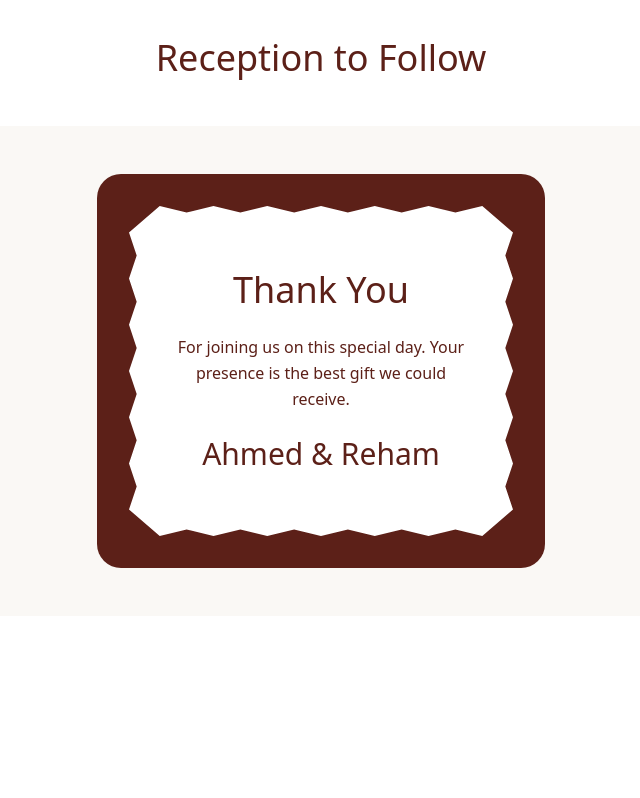
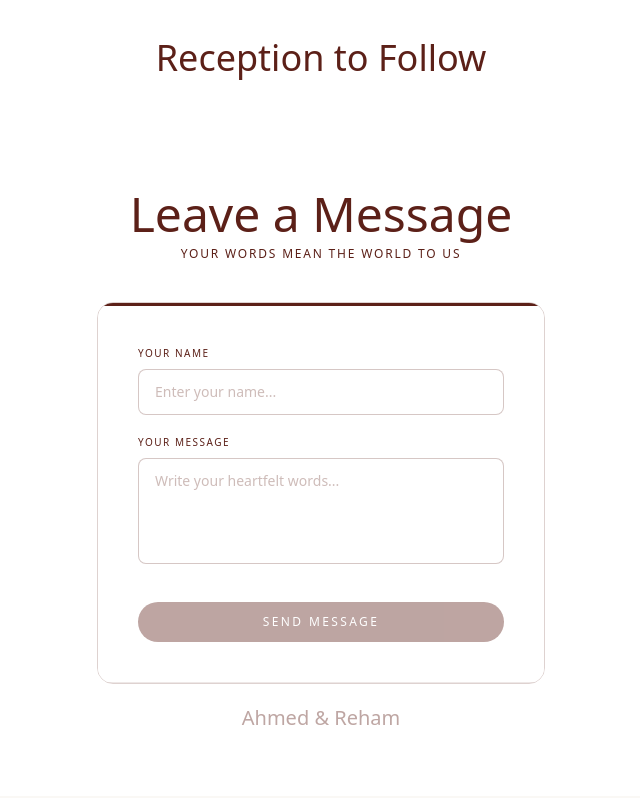
Before and after one commit to Bn3lii/ahmed-reham-invitation, a Next.js app: page / in a window 1280 px wide. Shown: the part 2682-3480 px from the top of the page, without its empty margins (319-959 px from the left). Before the commit the page ends 3298 px from the top, so only its background shows below. Built offline with nearby package versions, Linux system fonts and the light colour scheme; a web font is replaced by a local one.

Commit message:
feat: Add GuestMessageSection component for user messages and integrate it into the main page

```diff
--- a/app/page.tsx
+++ b/app/page.tsx
@@ -5,6 +5,7 @@ import HeroSection from "@/components/HeroSection";
 import RevealSection from "@/components/RevealSection";
 import CountdownSection from "@/components/CountdownSection";
 import VenueSection from "@/components/VenueSection"
+import GuestMessageSection from "@/components/GuestMessageSection";
 import ThankYouSection from "@/components/ThankYouSection";
 
 export default function Home() {
@@ -15,6 +16,7 @@ export default function Home() {
       <RevealSection />
       <CountdownSection />
       <VenueSection />
+      <GuestMessageSection />
       <ThankYouSection />
     </main>
   );
--- /dev/null
+++ b/components/GuestMessageSection.tsx
@@ -0,0 +1,153 @@
+"use client";
+
+import { useState } from "react";
+
+// ← ضع هنا الـ URL بعد نشر الـ Apps Script على Google
+const SCRIPT_URL = "https://script.google.com/macros/s/AKfycbzTrKEA-AfXkCOox8yqLVrpl6qpoxkbqX-sFC4qZt2I8lvKOd6JosjkDwObTEr294QF/exec";
+
+type Status = "idle" | "sending" | "success" | "error";
+
+export default function GuestMessageSection() {
+  const [name, setName]       = useState("");
+  const [message, setMessage] = useState("");
+  const [status, setStatus]   = useState<Status>("idle");
+
+  const handleSubmit = async () => {
+    if (!name.trim() || !message.trim()) return;
+    setStatus("sending");
+
+    try {
+      await fetch(SCRIPT_URL, {
+        method:  "POST",
+        mode:    "no-cors",
+        headers: { "Content-Type": "application/json" },
+        body:    JSON.stringify({ name: name.trim(), message: message.trim() }),
+      });
+      setStatus("success");
+      setName("");
+      setMessage("");
+    } catch {
+      setStatus("error");
+    }
+  };
+
+  return (
+    <section className="py-16 bg-white flex flex-col items-center justify-center px-8">
+
+      <div className="text-center mb-10">
+        <h2 className="font-script text-4xl md:text-5xl mb-2 text-primary">
+          Leave a Message
+        </h2>
+        <p className="font-body text-[10px] md:text-xs tracking-[0.15em] uppercase text-primary">
+          your words mean the world to us
+        </p>
+      </div>
+
+      <div className="w-full max-w-sm md:max-w-md">
+        <div className="border border-primary/20 rounded-2xl overflow-hidden">
+
+          <div className="h-[3px] bg-primary w-full" />
+
+          <div className="p-8 md:p-10 bg-white">
+            {status === "success" ? (
+              <SuccessState onReset={() => setStatus("idle")} />
+            ) : (
+              <>
+                <div className="mb-5">
+                  <label className="block font-body text-[10px] tracking-[0.15em] uppercase text-primary mb-2">
+                    Your Name
+                  </label>
+                  <input
+                    type="text"
+                    value={name}
+                    onChange={(e) => setName(e.target.value)}
+                    placeholder="Enter your name..."
+                    disabled={status === "sending"}
+                    className="w-full border border-primary/25 rounded-lg px-4 py-3 font-body text-sm text-primary placeholder:text-primary/30 outline-none focus:border-primary/60 transition-colors duration-200 bg-white disabled:opacity-50"
+                  />
+                </div>
+
+                <div className="mb-8">
+                  <label className="block font-body text-[10px] tracking-[0.15em] uppercase text-primary mb-2">
+                    Your Message
+                  </label>
+                  <textarea
+                    value={message}
+                    onChange={(e) => setMessage(e.target.value)}
+                    placeholder="Write your heartfelt words..."
+                    rows={4}
+                    disabled={status === "sending"}
+                    className="w-full border border-primary/25 rounded-lg px-4 py-3 font-body text-sm text-primary placeholder:text-primary/30 outline-none focus:border-primary/60 transition-colors duration-200 bg-white resize-none disabled:opacity-50"
+                  />
+                </div>
+
+                {status === "error" && (
+                  <p className="font-body text-xs text-red-500 text-center mb-4">
+                    Something went wrong — please try again.
+                  </p>
+                )}
+
+                <button
+                  onClick={handleSubmit}
+                  disabled={status === "sending" || !name.trim() || !message.trim()}
+                  className="w-full py-3 px-6 rounded-full bg-primary text-white font-body text-xs tracking-[0.2em] uppercase transition-all duration-300 hover:bg-primary/90 hover:scale-[1.02] active:scale-[0.98] disabled:opacity-40 disabled:cursor-not-allowed disabled:scale-100"
+                >
+                  {status === "sending" ? (
+                    <span className="flex items-center justify-center gap-2">
+                      <Spinner />
+                      Sending...
+                    </span>
+                  ) : (
+                    "Send Message"
+                  )}
+                </button>
+              </>
+            )}
+          </div>
+
+          <div className="h-[1px] bg-primary/10 w-full" />
+        </div>
+
+        <p className="font-script text-xl text-primary/40 text-center mt-5">
+          Ahmed & Reham
+        </p>
+      </div>
+    </section>
+  );
+}
+
+function SuccessState({ onReset }: { onReset: () => void }) {
+  return (
+    <div className="flex flex-col items-center text-center py-6">
+      <div className="w-12 h-12 rounded-full border border-primary flex items-center justify-center mb-5">
+        <svg width="20" height="20" viewBox="0 0 24 24" fill="none"
+          stroke="#5C2018" strokeWidth="1.5" strokeLinecap="round" strokeLinejoin="round">
+          <polyline points="20 6 9 17 4 12" />
+        </svg>
+      </div>
+      <h3 className="font-script text-3xl md:text-4xl text-primary mb-3">
+        Thank You
+      </h3>
+      <p className="font-body text-sm text-primary/60 leading-relaxed mb-7 max-w-[240px]">
+        Your message has been received and will be treasured forever.
+      </p>
+      <button
+        onClick={onReset}
+        className="font-body text-[10px] tracking-[0.15em] uppercase text-primary/40 hover:text-primary border-b border-primary/20 hover:border-primary/50 transition-colors duration-200 pb-0.5"
+      >
+        Send another message
+      </button>
+    </div>
+  );
+}
+
+function Spinner() {
+  return (
+    <svg className="animate-spin w-3.5 h-3.5" fill="none" viewBox="0 0 24 24">
+      <circle className="opacity-25" cx="12" cy="12" r="10"
+        stroke="currentColor" strokeWidth="4" />
+      <path className="opacity-75" fill="currentColor"
+        d="M4 12a8 8 0 018-8v4a4 4 0 00-4 4H4z" />
+    </svg>
+  );
+}
```
Also changed, not shown: 1 other file (tests, documents, lock files or other folders).
